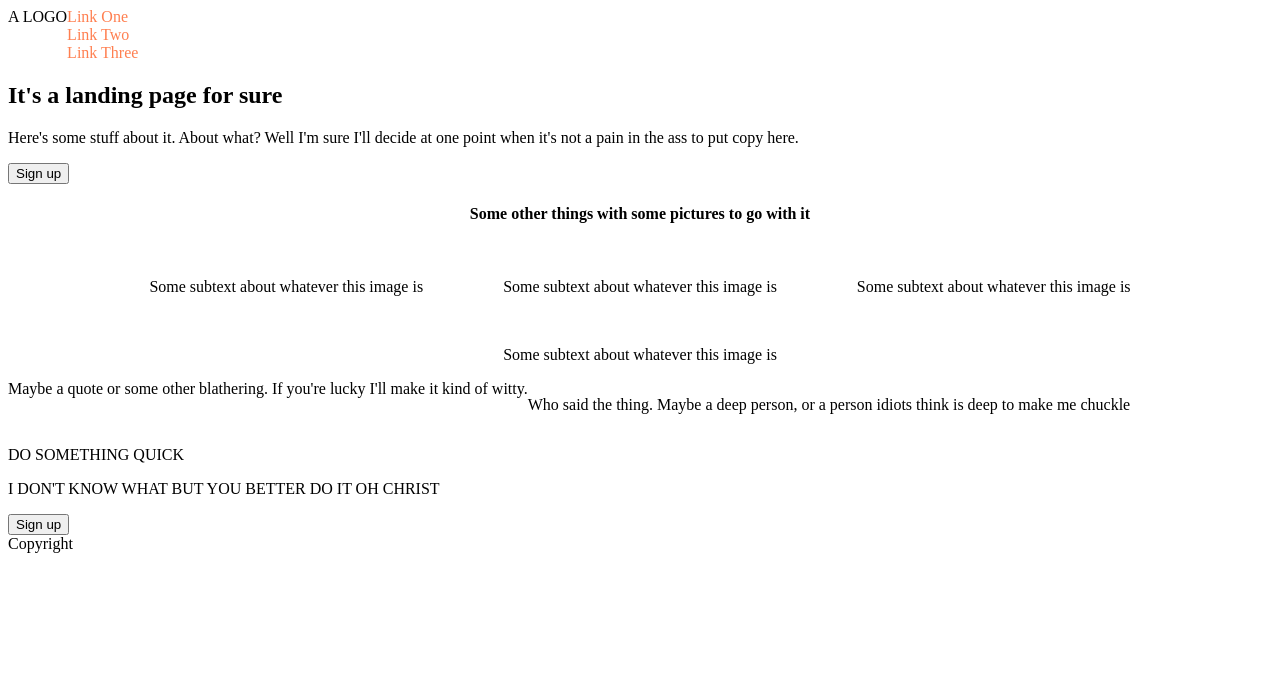
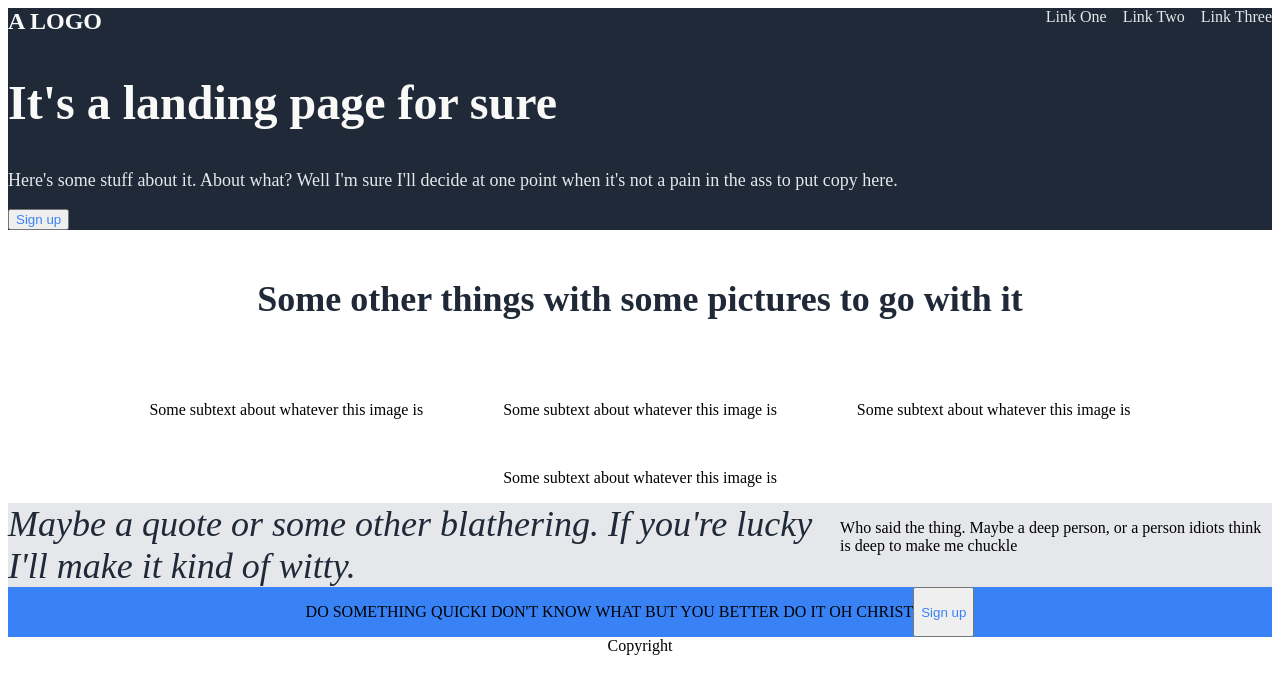
Before and after one commit to dizziefalls/landing-page-top, a plain HTML site: page index.html in a window 1280 px wide. Drawn offline with Linux system fonts and the light colour scheme.

Commit message:
Style text and colors

```diff
--- a/style.css
+++ b/style.css
@@ -6,14 +6,45 @@ body {
 header {
     display: flex;
     flex-direction: column;
+    background-color: #1F2937;
 }
 
 nav {
     display: flex;
+    justify-content: space-between;
+}
+
+.logo {
+    font-size: 24px;
+    font-weight: 700;
+    color: #F9FAF8;
+}
+
+ul {
+    display: flex;
+    list-style: none;
+    margin: 0;
+    padding: 0;
+    gap: 16px;
 }
 
 header section {
     display: flex;
+}
+
+button {
+    color: #3882F6;
+}
+
+h2 {
+    font-size: 48px;
+    font-weight: 900;
+    color: #F9FAF8;
+}
+
+.header-left p {
+    font-size: 18px;
+    color: #E5E7EB;
 }
 
 .info-imgs {
@@ -26,24 +57,37 @@ h4 {
     width: 100vw;
     flex: 1, 0, auto;
     text-align: center;
+    font-size: 36px;
+    font-weight: 900;
+    color: #1F2937;
 }
 
 
 aside {
-    display: flex
+    display: flex;
+    justify-content: center;
+    background-color: #E5E7EB;
+}
+
+aside article {
+    font-size: 36px;
+    font-style: italic;
+    color: #1F2937;
+}
+
+.sign-up {
+    display: flex;
+    justify-content: center;
+    background-color: #3882F6;
 }
 
 footer {
     display: flex;
-}
-
-ul {
-    list-style: none;
-    margin: 0;
-    padding: 0;
+    justify-content: center;
+    align-items: center;
 }
 
 a {
     text-decoration: none;
-    color: coral;
+    color: #E5E7EB;
 }
```
